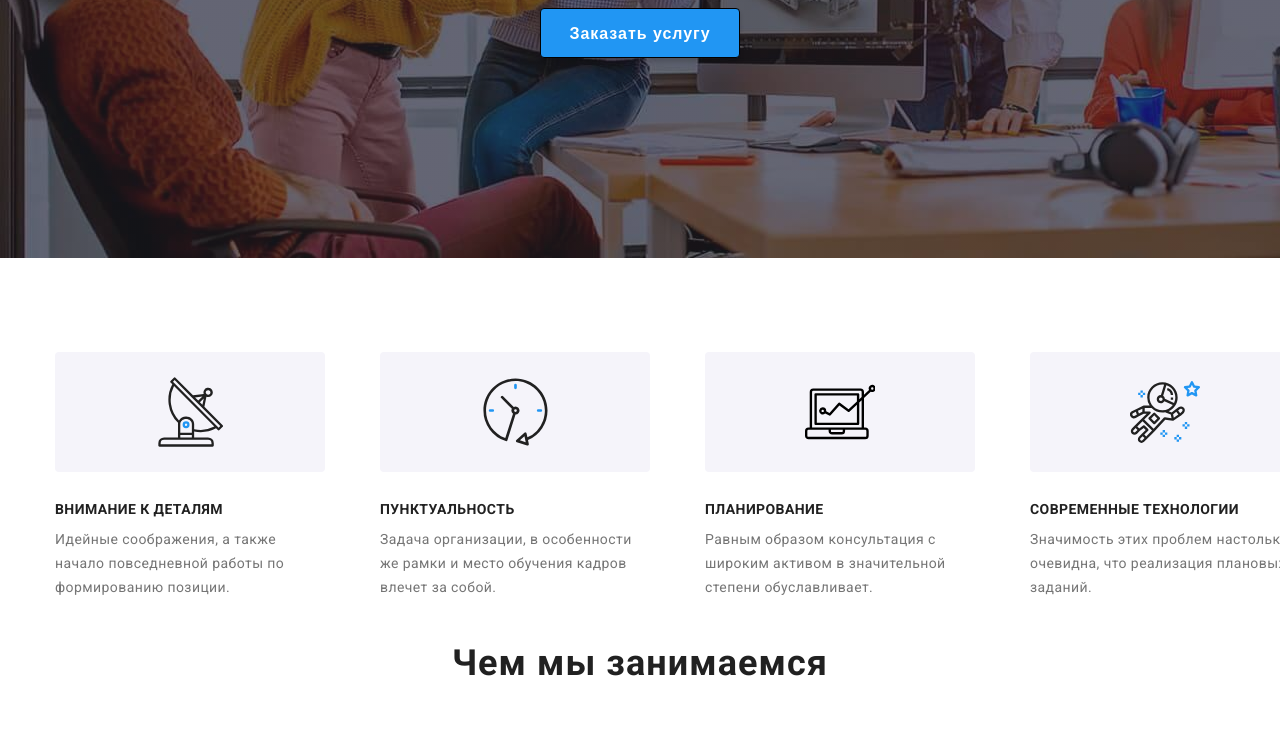
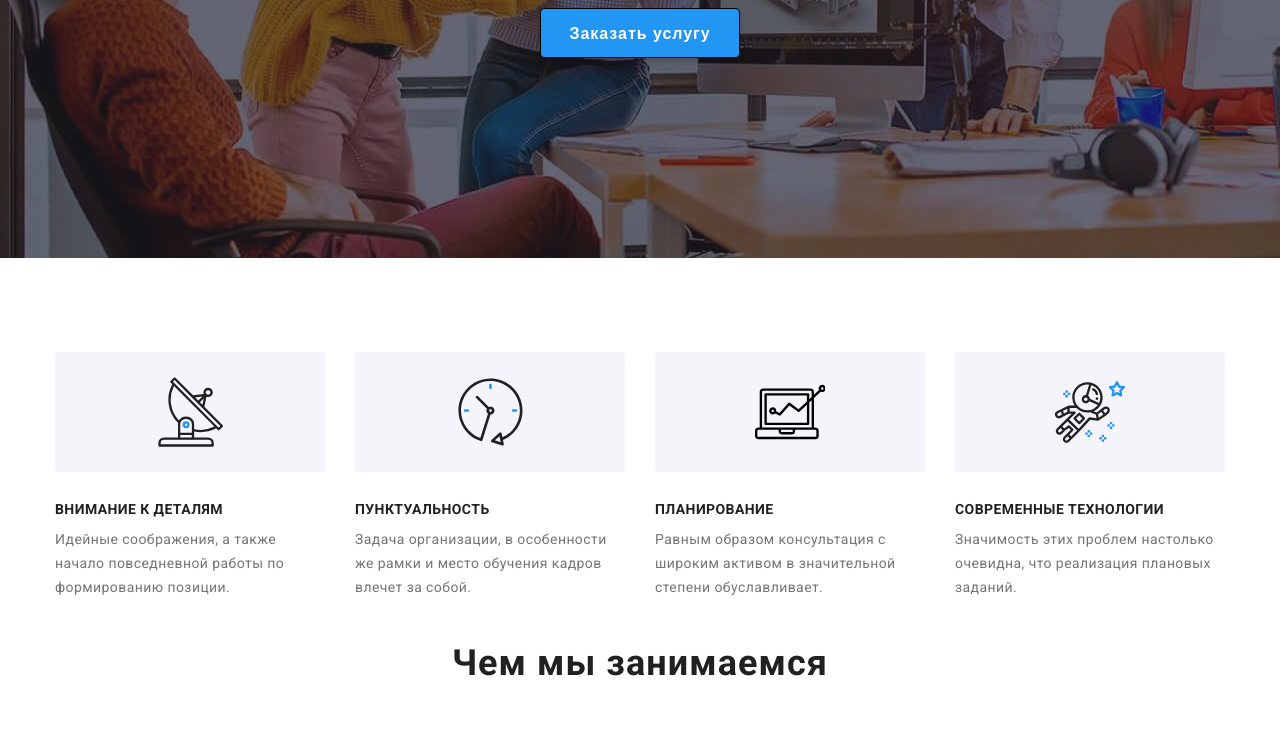
Before and after one commit to AnnaIvashko/goit-markup-hw-04, a plain HTML site: page index.html in a window 1280 px wide. Shown: the part 431-1162 px from the top of the page. Drawn offline with nearby package versions, Linux system fonts and the light colour scheme.

Commit message:
третий блок

```diff
--- a/css/style.css
+++ b/css/style.css
@@ -213,7 +213,7 @@ img {
 }
 
 .advantages-list-item:not(:last-child) {
-  margin-right: 55px;
+  margin-right: 30px;
 }
 
 .advantages-title {
```
